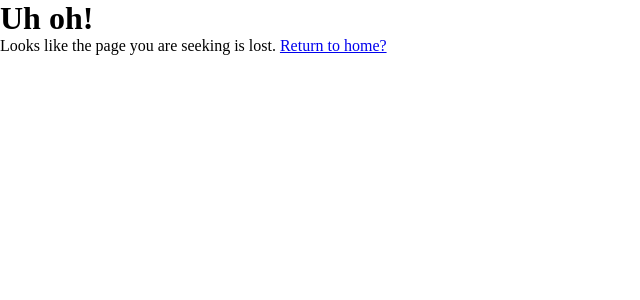
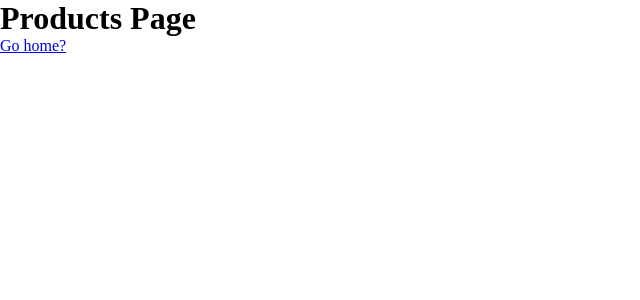
Before and after one commit to grntco/shopping-cart, a React (Vite) app: page /products in a window 1280 px wide. Shown: the top 300 px of the page, without its empty margins (0-640 px from the left). Built offline with nearby package versions, Linux system fonts and the light colour scheme.

Commit message:
setup Product Page route

```diff
--- /dev/null
+++ b/src/components/ProductsPage.jsx
@@ -0,0 +1,12 @@
+import { Link } from "react-router-dom"
+
+const ProductsPage = () => {
+    return (
+        <>
+            <h1>Products Page</h1>
+            <Link to='/'>Go home?</Link>
+        </>
+    )
+}
+
+export default ProductsPage
--- a/src/components/Router.jsx
+++ b/src/components/Router.jsx
@@ -1,6 +1,7 @@
 import { createBrowserRouter, RouterProvider } from 'react-router-dom'
 import App from './App'
 import NotFound from './NotFound'
+import ProductsPage from './ProductsPage'
 
 const Router = () => {
     const router = createBrowserRouter([
@@ -9,6 +10,10 @@ const Router = () => {
             element: <App />,
             errorElement: <NotFound />
         },
+        {
+            path: '/products',
+            element: <ProductsPage />
+        },
     ])
 
     return <RouterProvider router={router} />
```
